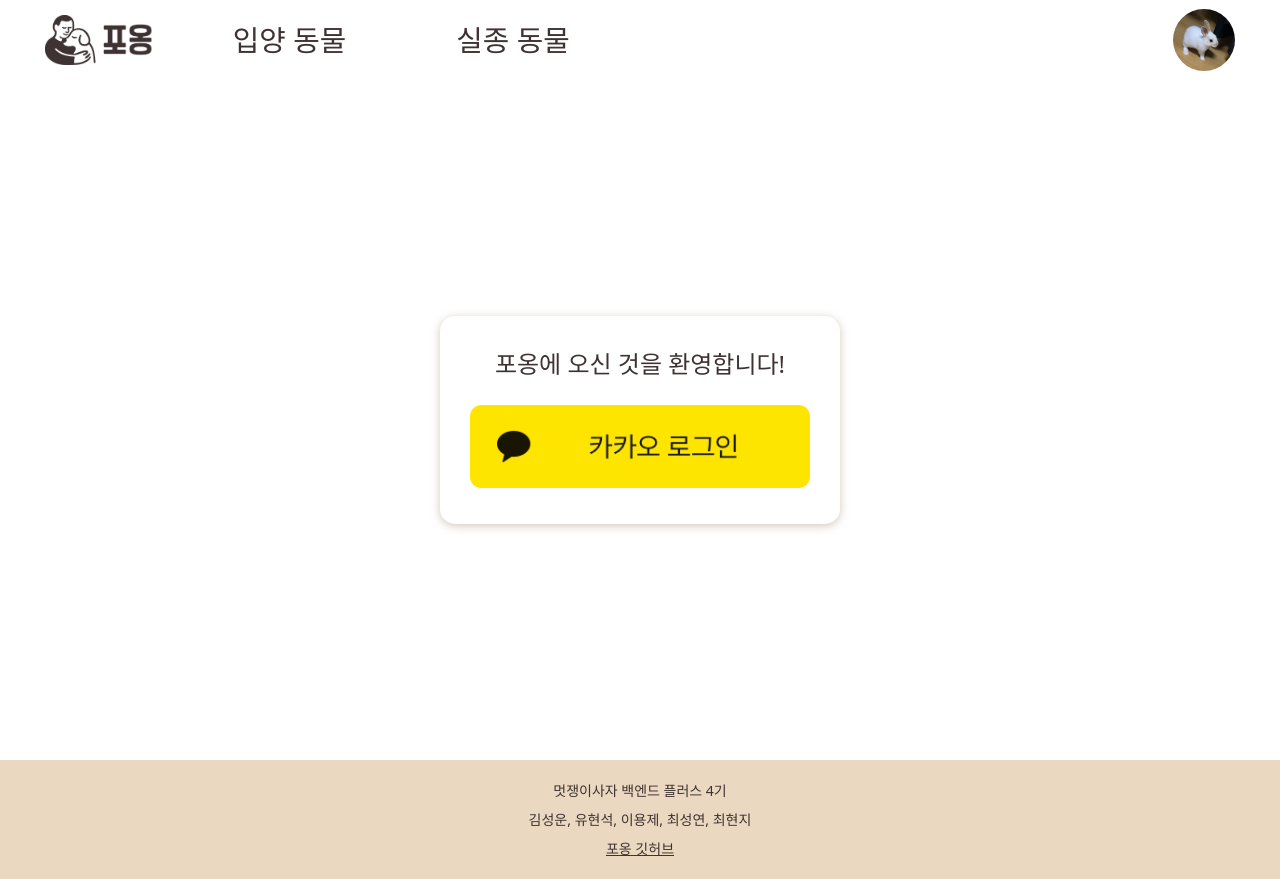
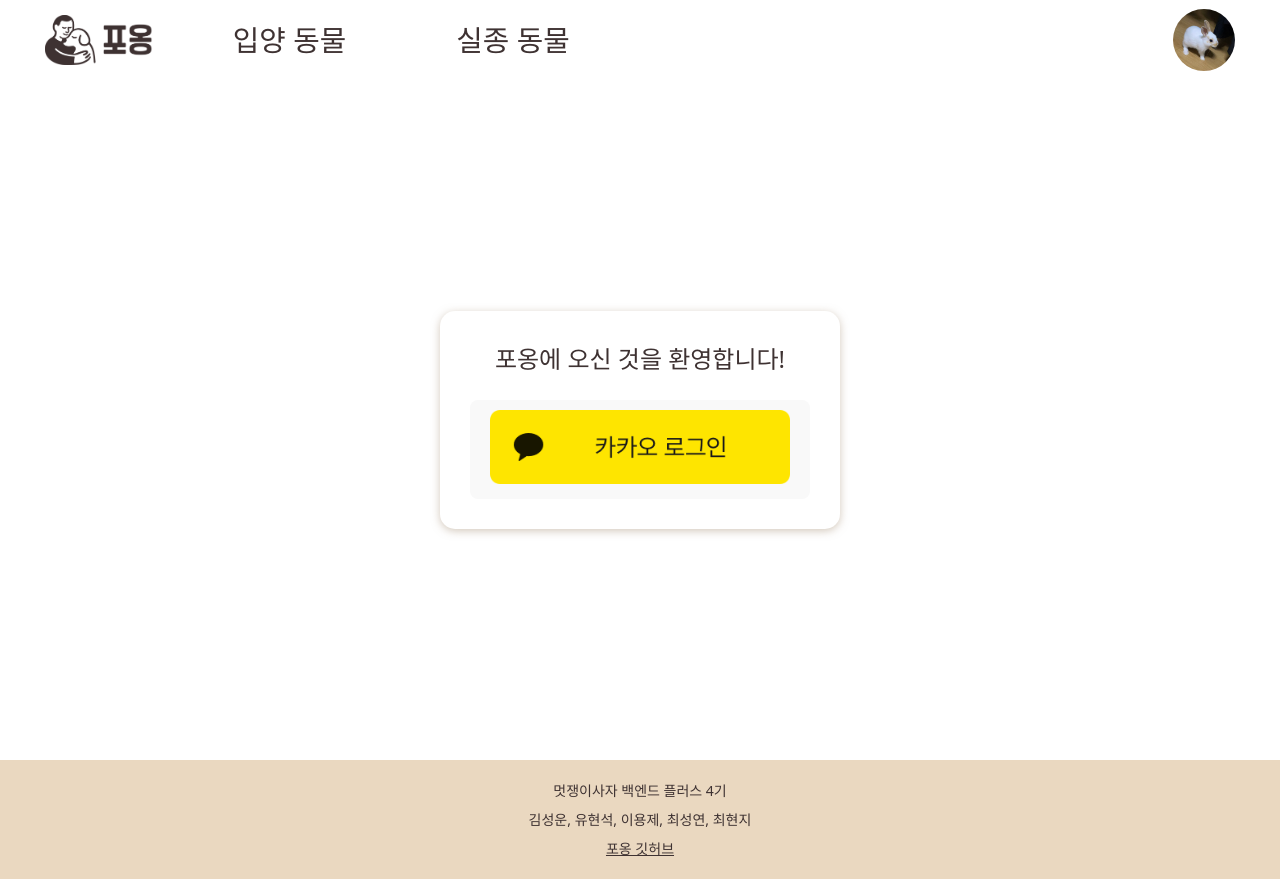
Before and after one commit to paw-ong/pawong-frontend, a React (Vite) app: page /login in a window 1280 px wide. Built offline with nearby package versions, Linux system fonts and the light colour scheme; no server answers.

Commit message:
[feat] 서버로 카카오 로그인 요청

```diff
--- a/src/pages/Login.jsx
+++ b/src/pages/Login.jsx
@@ -4,21 +4,25 @@ import kakaoLoginBtn from '../assets/images/login/kakao_large.png'
 
 
 function Login() {
-  const KAKAO_CONFIG = {
-    REST_API_KEY: import.meta.env.REST_API_KEY,
-    REDIRECT_URI: import.meta.env.REDIRECT_URI
+
+  const handleKakaoLogin = () => {
+    window.location.href = 'http://localhost/oauth2/authorization/kakao';
   };
-
-  const KAKAO_LOGIN_URL = `https://kauth.kakao.com/oauth/authorize?response_type=code&client_id=${KAKAO_CONFIG.REST_API_KEY}&redirect_uri=${KAKAO_CONFIG.REDIRECT_URI}`;
 
   return (
       <div className="login-container">
         <div className="login-box">
           <p className="login-title">포옹에 오신 것을 환영합니다!</p>
 
-          <a href={KAKAO_LOGIN_URL} className="kakao-login-link">
-            <img src={kakaoLoginBtn} alt="카카오 로그인" className="kakao-login-btn" />
-          </a>
+          <button className="kakao-login-link"
+            onClick={handleKakaoLogin}>
+            <img
+              src={kakaoLoginBtn}
+              alt="카카오 로그인"
+              className="kakao-login-btn"
+              style={{ width: '100%', height: '100%' }}
+            />
+          </button>
         </div>
       </div>
   );
```
